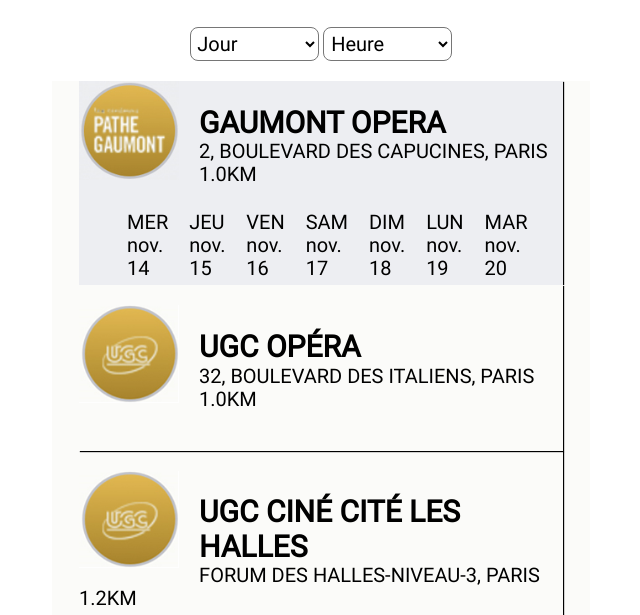
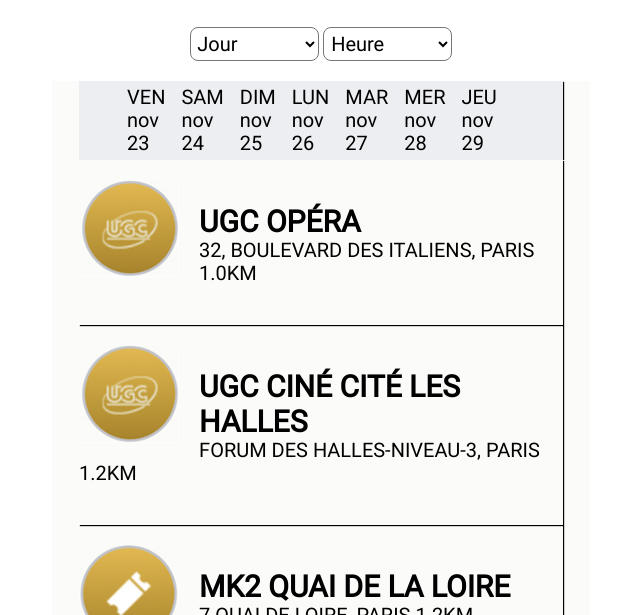
Before and after one commit to antoinedev06/23091991, a plain HTML site: page Leto/reservation.html in a window 1280 px wide. Shown: the part 485-1100 px from the top of the page, without its empty margins (319-959 px from the left). Drawn offline with nearby package versions, Linux system fonts and the light colour scheme; no server answers.

Commit message:
ajout fonction date

```diff
--- a/Leto/js/events.js
+++ b/Leto/js/events.js
@@ -9,18 +9,47 @@ function displayMenu(){
 $('#nav').on('click', displayMenu);
 $('#nav2').on('click', displayMenu);
 
+var date = new Date();
 
-function displayHours(){
-  $('#hours').toggleClass('hidden');
+function automatiseCalendar() {
+    var date = new Date();
+
+    var month = date.getMonth();
+    var day = date.getDay();
+    var dateDay = date.getDate();
+    var year = date.getFullYear();
+
+    if (month < 10) {
+        month = '0'+month;
+    }
+
+    if (dateDay < 10) {
+        dateDay = '0'+day;
+    }
+
+    var days = ['DIM','LUN', 'MAR', 'MER', 'JEU', 'VEN', 'SAM', 'DIM'];
+    var months = ['jan','fev', 'mar', 'avr', 'mai', 'jui', 'jui', 'aou', 'sep', 'oct', 'nov','dec'];
+
+    $('.calendar').empty();
+
+    $('.calendar').append('<li data-date="'+year+'/'+month+'/'+dateDay+'" id="day1">'+days[day]+'<br>'+months[month]+'<br>'+dateDay+'</li>');
+
+
+    for (var i = 2; i < 8; i++) {
+
+        date.setDate(date.getDate() + 1);
+        var day = date.getDay();
+        var dateDay = date.getDate();
+        var month = date.getMonth();
+        var day = date.getDay();
+
+
+        $('.calendar').append('<li data-date="'+year+'/'+month+'/'+dateDay+'" id="day1">'+days[day]+'<br>'+months[month]+'<br>'+dateDay+'</li>');
+
+    }
+
 }
 
-$('#day1').on('click', displayHours);
-$('#day2').on('click', displayHours);
-$('#day3').on('click', displayHours);
-$('#day4').on('click', displayHours);
-$('#day5').on('click', displayHours);
-$('#day6').on('click', displayHours);
-$('#day7').on('click', displayHours);
 // fonction qui se déclenche au click
 // la list #data_list a une class hiddent au début
 
@@ -52,8 +81,11 @@ function onClickRecupCity() {
     $('#data_list').addClass('hidden');
 }
 
+
+//actions
+
 displayMovieWithId(52340);
-
+automatiseCalendar();
 // le listener sur la barre de recherche
 // le meilleur event c'est keyup
 $('#search').on('keyup', onChangeInputVal);
--- a/Leto/reservation.html
+++ b/Leto/reservation.html
@@ -63,14 +63,9 @@
 		<section class="gris">
 
 
-
-			<div class="cine clearfix">
-			<img src="img/iconpathe.png">
-			<h2 class="maj">Gaumont Opera</h2>
-			<p class="maj">2, Boulevard des Capucines, Paris  1.0km</p>
 			<div class="exemple">
 
-			<ul>
+			<ul class="calendar">
 				<li id="day1">MER<br>nov.<br>14</li>
 				<li id="day2">JEU<br>nov.<br>15</li>
 				<li id="day3">VEN<br>nov.<br>16</li>
```
